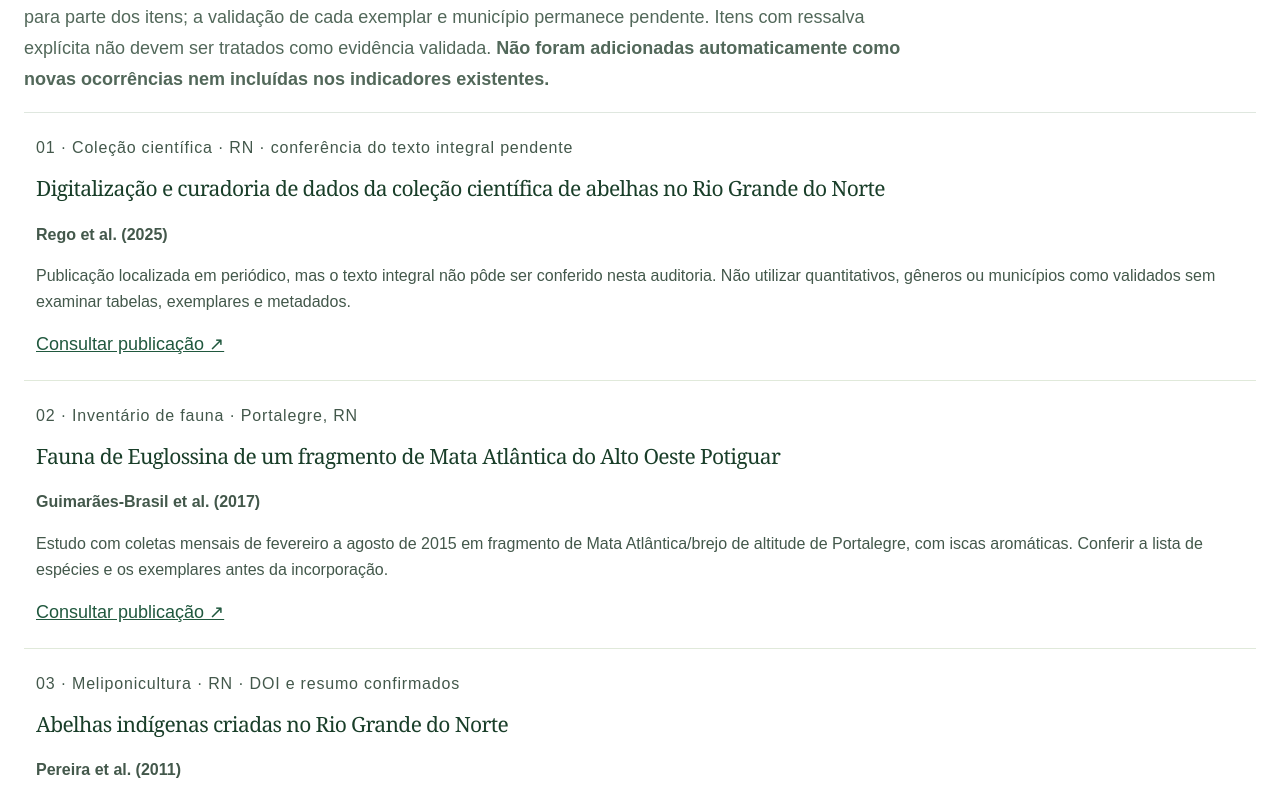
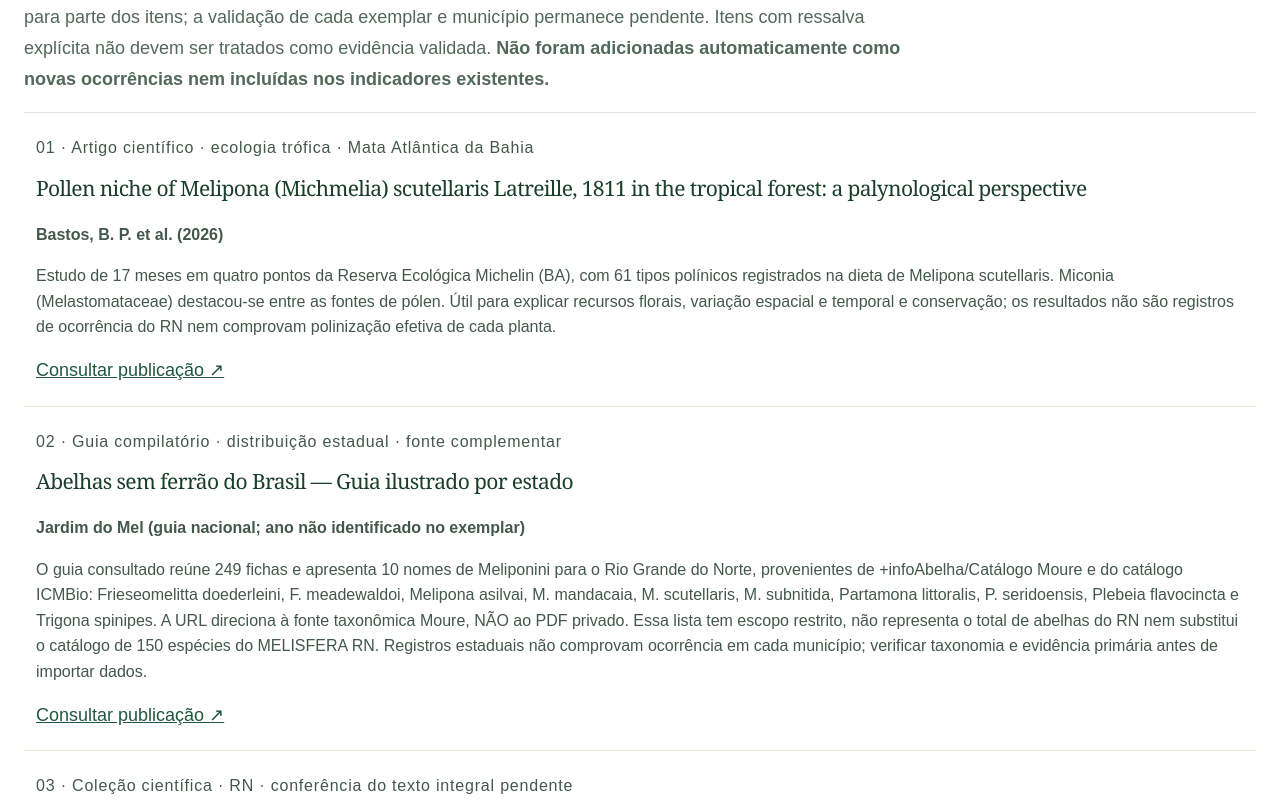
Before and after one commit to jaqueiutoj2010-glitch/melisfera-rn, a Next.js app in the folder MELISFERA_RN_Nextjs_v04/MELISFERA_RN_Nextjs_v04/: page /fontes in a window 1280 px wide. Shown: the part 1560-2360 px from the top of the page. Built offline with nearby package versions, Linux system fonts and the light colour scheme.

Commit message:
Inclui Bastos et al. 2026 e guia de Meliponini com ressalvas de escopo e rastreabilidade

```diff
--- a/MELISFERA_RN_Nextjs_v04/MELISFERA_RN_Nextjs_v04/app/fontes/page.tsx
+++ b/MELISFERA_RN_Nextjs_v04/MELISFERA_RN_Nextjs_v04/app/fontes/page.tsx
@@ -3,6 +3,8 @@ import type {Metadata} from 'next';
 import {references,taxa} from '@/lib/catalog';
 export const metadata:Metadata={title:'Fontes científicas e rastreabilidade',description:'Auditoria de fontes do MELISFERA RN, estudos regionais, evidências de ocorrência e referências para conservação de abelhas.'};
 const estudos=[
+{titulo:'Pollen niche of Melipona (Michmelia) scutellaris Latreille, 1811 in the tropical forest: a palynological perspective',autor:'Bastos, B. P. et al. (2026)',url:'https://doi.org/10.1590/0001-3765202620250124',tipo:'Artigo científico · ecologia trófica · Mata Atlântica da Bahia',nota:'Estudo de 17 meses em quatro pontos da Reserva Ecológica Michelin (BA), com 61 tipos polínicos registrados na dieta de Melipona scutellaris. Miconia (Melastomataceae) destacou-se entre as fontes de pólen. Útil para explicar recursos florais, variação espacial e temporal e conservação; os resultados não são registros de ocorrência do RN nem comprovam polinização efetiva de cada planta.'},
+{titulo:'Abelhas sem ferrão do Brasil — Guia ilustrado por estado',autor:'Jardim do Mel (guia nacional; ano não identificado no exemplar)',url:'https://moure.cria.org.br/',tipo:'Guia compilatório · distribuição estadual · fonte complementar',nota:'O guia consultado reúne 249 fichas e apresenta 10 nomes de Meliponini para o Rio Grande do Norte, provenientes de +infoAbelha/Catálogo Moure e do catálogo ICMBio: Frieseomelitta doederleini, F. meadewaldoi, Melipona asilvai, M. mandacaia, M. scutellaris, M. subnitida, Partamona littoralis, P. seridoensis, Plebeia flavocincta e Trigona spinipes. A URL direciona à fonte taxonômica Moure, NÃO ao PDF privado. Essa lista tem escopo restrito, não representa o total de abelhas do RN nem substitui o catálogo de 150 espécies do MELISFERA RN. Registros estaduais não comprovam ocorrência em cada município; verificar taxonomia e evidência primária antes de importar dados.'},
 {titulo:'Digitalização e curadoria de dados da coleção científica de abelhas no Rio Grande do Norte',autor:'Rego et al. (2025)',url:'https://doi.org/10.7769/gesec.v16i2.4726',tipo:'Coleção científica · RN · conferência do texto integral pendente',nota:'Publicação localizada em periódico, mas o texto integral não pôde ser conferido nesta auditoria. Não utilizar quantitativos, gêneros ou municípios como validados sem examinar tabelas, exemplares e metadados.'},
 {titulo:'Fauna de Euglossina de um fragmento de Mata Atlântica do Alto Oeste Potiguar',autor:'Guimarães-Brasil et al. (2017)',url:'https://doi.org/10.18378/rvads.v12i3.4832',tipo:'Inventário de fauna · Portalegre, RN',nota:'Estudo com coletas mensais de fevereiro a agosto de 2015 em fragmento de Mata Atlântica/brejo de altitude de Portalegre, com iscas aromáticas. Conferir a lista de espécies e os exemplares antes da incorporação.'},
 {titulo:'Abelhas indígenas criadas no Rio Grande do Norte',autor:'Pereira et al. (2011)',url:'https://doi.org/10.21708/avb.2011.5.1.2015',tipo:'Meliponicultura · RN · DOI e resumo confirmados',nota:'Página editorial e resumo conferidos: levantamento de 104 meliponários em 29 municípios do RN. A distribuição reflete abelhas mantidas em criação, não comprova populações silvestres nos municípios.'},
```
